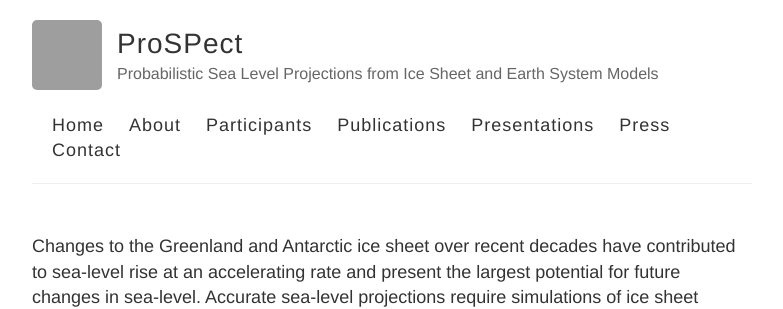
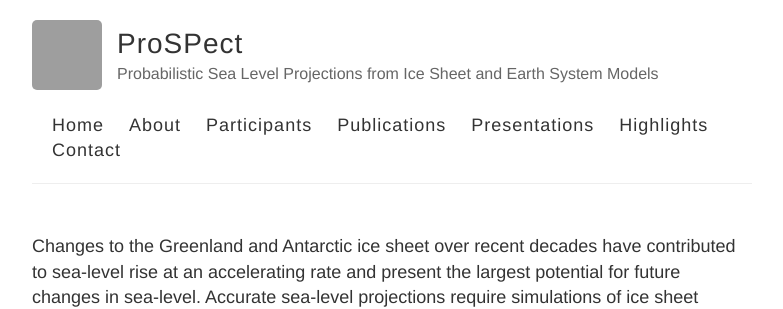
Before and after one commit to SLE-E3SM/SLE-E3SM.github.io, a Jekyll site: the page built from index.md, in a window 1280 px wide, cut to the strip 0-309 px from the top of the page. Shown: the whole strip, without its empty margins (248-1031 px from the left). Built offline with Jekyll 4.4.1, drawn with Linux system fonts in a browser that asks for light colours; grey boxes are pictures that could not be loaded.

Commit message:
Update default.html

```diff
--- a/_layouts/default.html
+++ b/_layouts/default.html
@@ -32,7 +32,7 @@
             <a href="{{ site.baseurl }}/participants">Participants</a>
             <a href="{{ site.baseurl }}/publications">Publications</a>
             <a href="{{ site.baseurl }}/presentations">Presentations</a>
-            <a href="{{ site.baseurl }}/press">Press</a>
+            <a href="{{ site.baseurl }}/highlights">Highlights</a>
             <a href="{{ site.baseurl }}/contact">Contact</a>
           </nav>
         </header>
```
